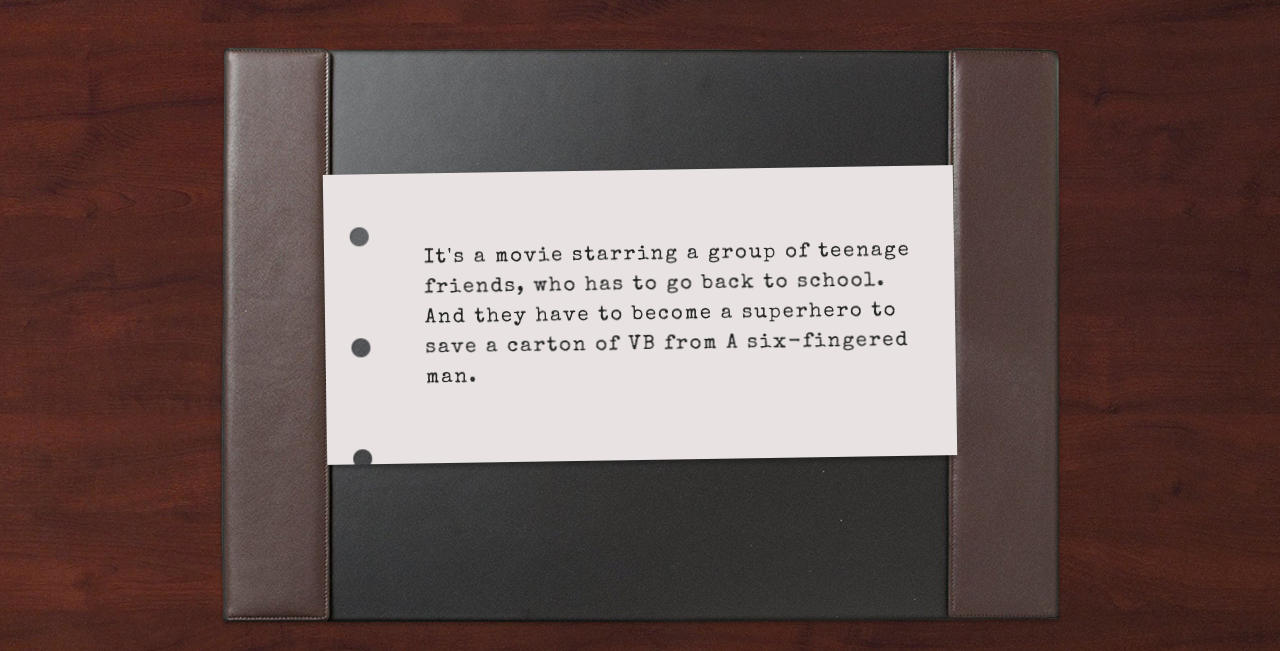
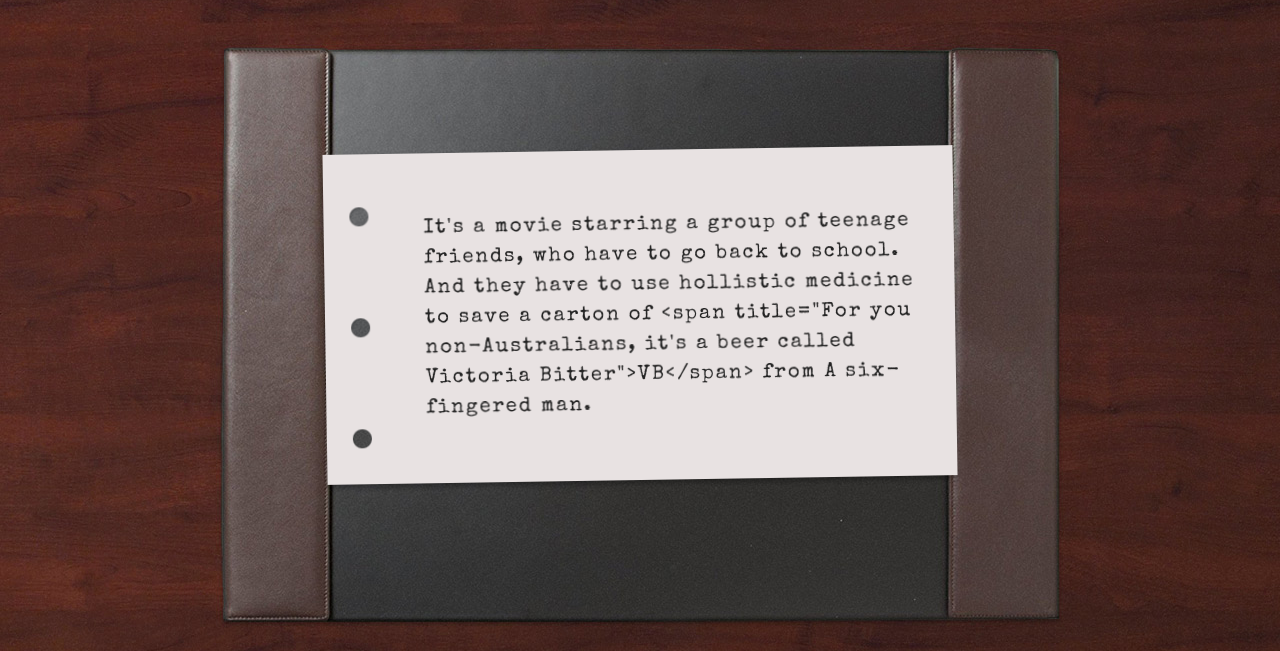
Before and after one commit to mephysto/movie-generator, a website: page new/index.html in a window 1280 px wide. Shown: the part 149-800 px from the top of the page. Drawn offline with nearby package versions, Linux system fonts and the light colour scheme; files that its build step writes are made by us from their sources.

Commit message:
grammar updates

```diff
--- a/js/main.js
+++ b/js/main.js
@@ -136,14 +136,12 @@
         name: "a woman down on her luck",
         noun: "F"
       }, {
-
         name: "a hard, grizzled, military man in the highest echelons of power",
         noun: "M"
       }, {
         name: "a British secret service agent",
         noun: "M"
       }, {
-
         name: "a former army type",
         noun: "M"
       }, {
@@ -326,18 +324,18 @@
     // who...
     const situation = [
       `is diagnosed with terminal lung cancer`,
-      "has a nasty break-up",
-      "whos parents get murdered",
+      `suffer${(randoActor.noun === "P" ? "" : "s")} a nasty break-up`,
+      `sees ${getActorGenderText(randoActor.noun).his} parents get murdered`,
       `gets beat up for ${getActorGenderText(randoActor.noun).his} lunch money`,
       // "gets beat up for " + getActorGenderText(randoActor.noun).his + " lunch money",
       "wakes up with no memory of what has happened in the last 24 hours",
       // "wins the Golden Ticket to that consumer product " + getActorGenderText(randoActor.noun).they + " everybody loves",
-      "wins the Golden Ticket to that consumer product everybody loves",
+      "wins the Golden Ticket to get a tour of the headquarters of that consumer product everybody loves",
       "becomes pregnant",
-      "has to go back to school",
+      `${getActorGenderText(randoActor.noun).has} to go back to school`,
       // "goes back to school",
       `encounters ${getActorGenderText(randoActor.noun).his} evil twin`,
-      "always complains nothing ever happens",
+      "always complains that nothing ever happens",
       `${getActorGenderText(randoActor.noun).has} to take the trip to Mars`,
       "gets a job",
       // "has a nightmare",
@@ -350,13 +348,14 @@
       "gets bitten by an irradiated toad",
       "gets caught in a series of unfortunate events",
       "wants to becomes a ballroom dancer",
+      "puts on Santa Claus' outfit, and therefor agrees to the responsibilities of that position", // only run on christmas??
       "plays a dangerous Game of Thrones",
       "investigates a psych ward",
       "returns from the dead",
       "takes a world-record breaking dump",
       "moves in next door",
       `${getActorGenderText(randoActor.noun).has} to babysit three toddlers`,
-      "make a porno",
+      `make${(randoActor.noun === "P" ? "" : "s")} a porno`,
       "signs up for cross fit",
       "spends a romantic weekend in a cabin in the woods"
     ];
@@ -383,6 +382,7 @@
       "travel to Mordor",
       // "give dem people air",
       "plan a heist",
+      "write the perfect BuzzFeed clickbait title",
       "prevent a bus from going below 60mph",
       "take a day off",
       "go deep undercover",
@@ -421,7 +421,7 @@
       "a crystal skull",
       "a really old vintage wine",
       "a Bigger Blacker Dick™",
-      "a carton of VB",
+      `a carton of <span title="For you non-Australians, it's a beer called Victoria Bitter">VB</span>`,
       "the Continuum Transfunctioner",
       "the City of London",
       "David Bowie's crotch",
@@ -453,7 +453,7 @@
       "a young Betty White",
       "Seal",
       "a shady man sitting in a chair",
-      "reincarnated Elvis Presley",
+      "a reincarnated Elvis Presley",
       "an army of the undead",
       "going back in time to kill himself",
       "velociraptors with machine guns",
--- a/sass/styles.scss
+++ b/sass/styles.scss
@@ -370,6 +370,9 @@
 
 .footer-container{
   flex: 0 1 auto;
+  .fb-like{
+    filter: sepia(1);
+  }
   @media only screen and (max-width: 767px) {
     .fb-like{
       display: block;
```
Also changed, not shown: css/styles.css, js/main.min.js, 1 other file.
